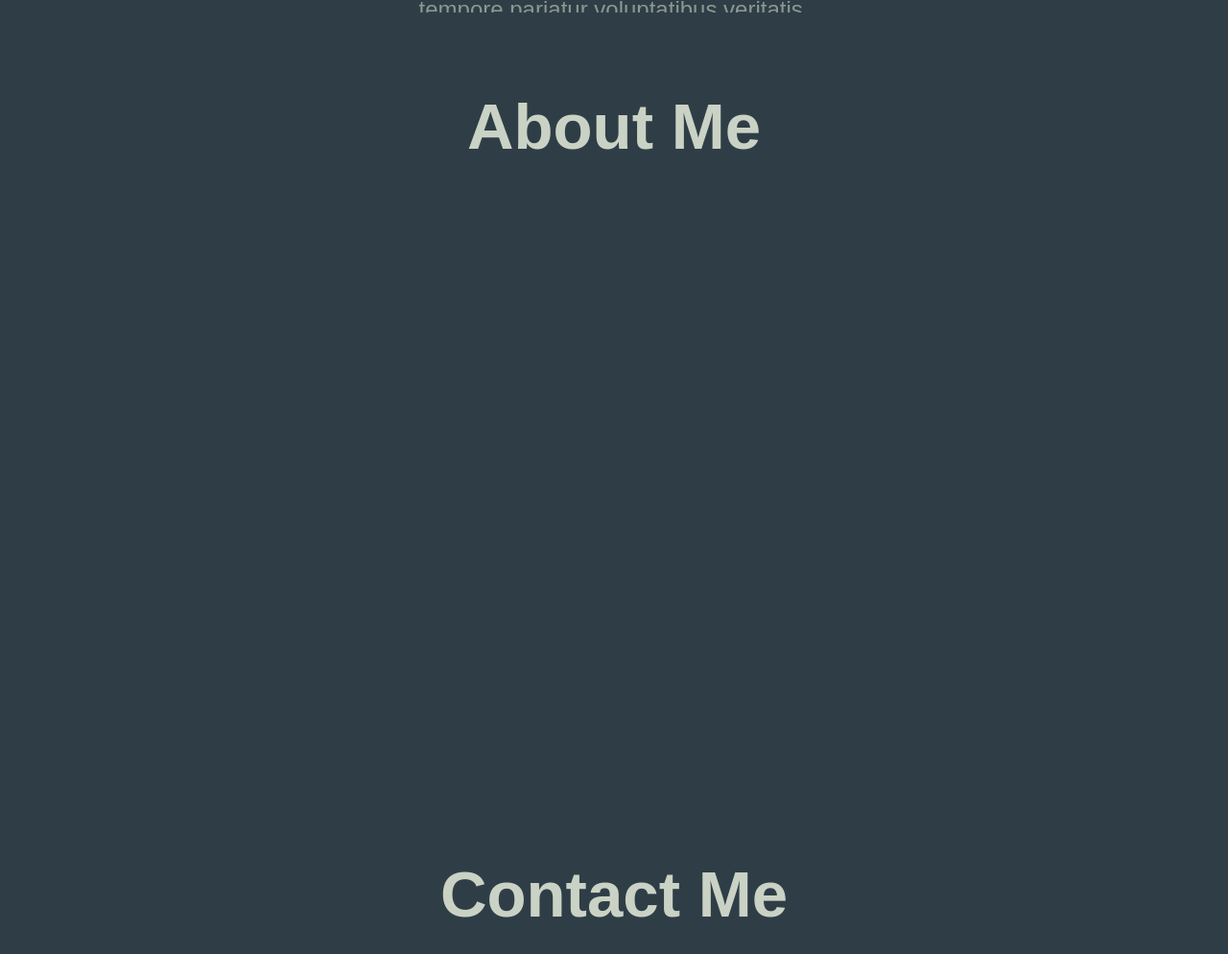
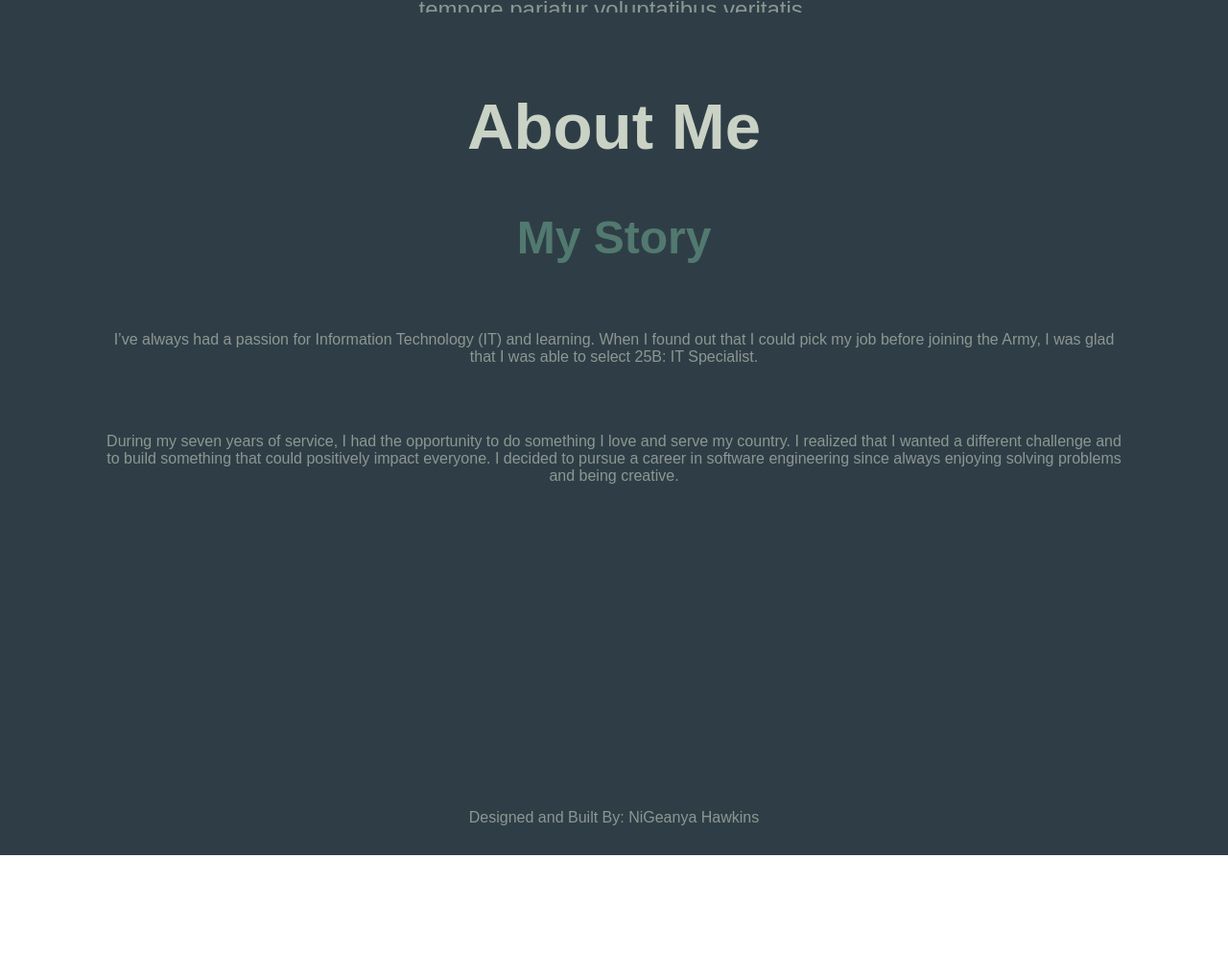
Before and after one commit to nhawks/nhawks.github.io, a plain HTML site: page index.html in a window 1280 px wide. Shown: the part 1587-2581 px from the top of the page at 96% size. After the commit the page ends 2478 px from the top, so only its background shows below. Drawn offline with Linux system fonts and the light colour scheme.

Commit message:
added content to about me section

```diff
--- a/index.html
+++ b/index.html
@@ -32,8 +32,6 @@
         <div class="container">
             <div class="projects-content">
                 <h1 class="main-title">My Projects</h1>
-
-
                 <h2 class="sub-title text-center">Project Name</h2>
                 <h3 class="project-info">Language | Frameworks | DB</h3>
                 <p class="project-desc">
@@ -46,26 +44,27 @@
                     Lorem ipsum dolor, sit amet consectetur adipisicing elit. Dolorem voluptates at, ad quidem deleniti eum maxime unde corporis ut animi quos sit aperiam quam rem exercitationem tempore pariatur voluptatibus veritatis.
                 </p>
 
-                <h2 class="sub-title text-center">Project Name</h2>
-                <h3 class="project-info">Language | Frameworks | DB</h3>
-                <p class="project-desc">
 
-                    Lorem ipsum dolor, sit amet consectetur adipisicing elit. Dolorem voluptates at, ad quidem deleniti eum maxime unde corporis ut animi quos sit aperiam quam rem exercitationem tempore pariatur voluptatibus veritatis.
-                </p>
-            </div>
-        </div>
     </section>
 
     <!-- About Section -->
-    <section id="about"><h1 class="main-title">About Me</h1>
-
+    <section id="about">
+        <div class="container">
+            <h1 class="main-title">About Me</h1>
+            <h2 class="sub-title text-center py-3">My Story</h2>
+            <p class="text-soft py-3 text-center">
+                I’ve always had a passion for Information Technology (IT) and learning. When I found out that I could pick my job before joining the Army, I was glad that I was able to select 25B: IT Specialist.
+            <p/>
+            <p class="text-soft py-3 text-center">
+                During my seven years of service, I had the opportunity to do something I love and serve my country. I realized that I wanted a different challenge and to build something that could positively impact everyone. I decided to pursue a career in software engineering since always enjoying solving problems and being creative.
+            </p>
+        </div>
 
 
 
     </section>
 
     <!-- Contact Section -->
-    <section id="contact"><h1 class="main-title">Contact Me</h1>
 
 
 
```
